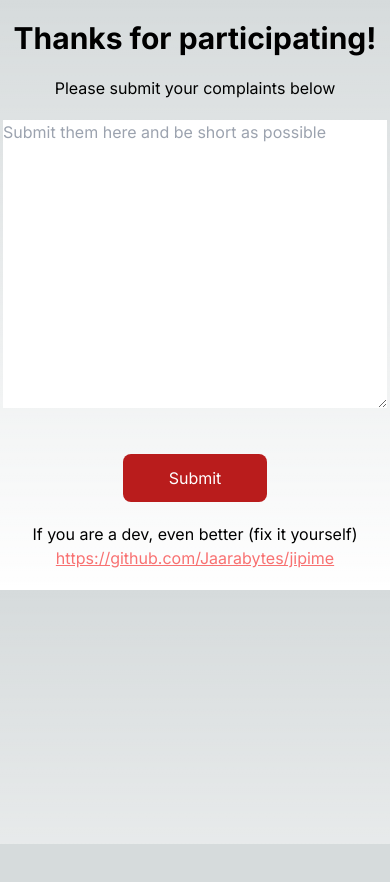
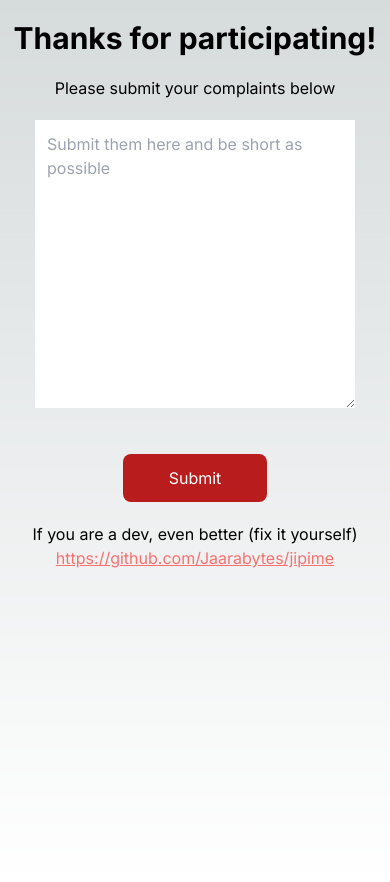
Before and after one commit to Jaarabytes/jipime, a Next.js app: page /loser in a window 390 px wide. Before the commit the page ends 844 px from the top, so only its background shows below. Built offline with nearby package versions, Linux system fonts and the light colour scheme.

Commit message:
refactor: responsive fo rmobile phones
responsive for mobile phones and remove shitty useless react code

```diff
--- a/app/loser/page.tsx
+++ b/app/loser/page.tsx
@@ -6,7 +6,7 @@ export default function Loser () {
     return (
         <>
         {/* Make me responsive for mobile phones */}
-            <div className="text-center my-5">
+            <div className="text-center my-5" style={{minHeight: "100vh"}}>
                 <h1 className="font-bold text-3xl my-5">Thanks for participating!</h1>
 
                 <form action="mailto:xavierandole@gmail.com" method="POST">
@@ -15,7 +15,7 @@ export default function Loser () {
                     <textarea placeholder="Submit them here and be short as possible"
                     value={complaint}
                     onChange={(e) => setComplaint(e.target.value)}
-                    className="border-none w-96 h-72 text-black my-5"></textarea>
+                    className="border-none sm:w-96 w-80 h-72 sm:h-72 p-3 text-black my-5"></textarea>
                     <br />
                     <button className="text-white w-36 my-5 rounded-lg p-3 bg-red-700 hover:bg-red-900" type="submit" value="Submit">Submit</button>
                 </form>
```
